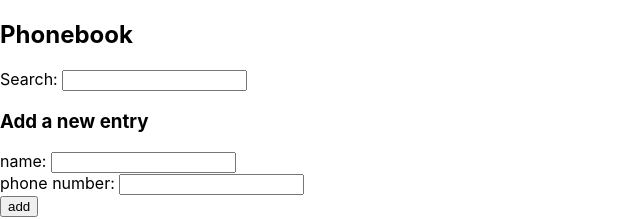
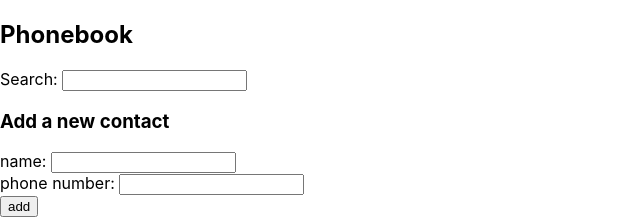
Before and after one commit to leksoid/fullstackopen, a React (Create React App) app in the folder part2/phonebook/: page / in a window 1280 px wide. Shown: the top 219 px of the page, without its empty margins (0-640 px from the left). Built offline with nearby package versions, Linux system fonts and the light colour scheme; no server answers.

Commit message:
add TODO, add a proxy setting

```diff
--- a/part2/phonebook/package.json
+++ b/part2/phonebook/package.json
@@ -39,5 +39,6 @@
   },
   "devDependencies": {
     "json-server": "^0.16.3"
-  }
+  },
+  "proxy" : "http://localhost:3001"
 }
--- a/part2/phonebook/src/App.js
+++ b/part2/phonebook/src/App.js
@@ -19,6 +19,7 @@ const App = () => {
     }, 5000)
   }
 
+  // TODO - update function to show error when server-side validation fails
   const addPerson = (event)=> {
     const nameObj = {
       name: newName,
@@ -86,7 +87,7 @@ const App = () => {
       <Notification notificationMessage={notificationMessage} />
       <h2>Phonebook</h2>
       <Filter handleFilterChange={handleFilterChange} filter={filter} />
-      <h3>Add a new entry</h3>
+      <h3>Add a new contact</h3>
       <PersonForm addPerson={addPerson} newName={newName} newPhone={newPhone} handleNameChange={handleNameChange} handlePhoneChange={handlePhoneChange}/>
       <h2>Contacts</h2>
       <Persons persons={persons} filter={filter} handleDelete={handleDelete}/>
```
